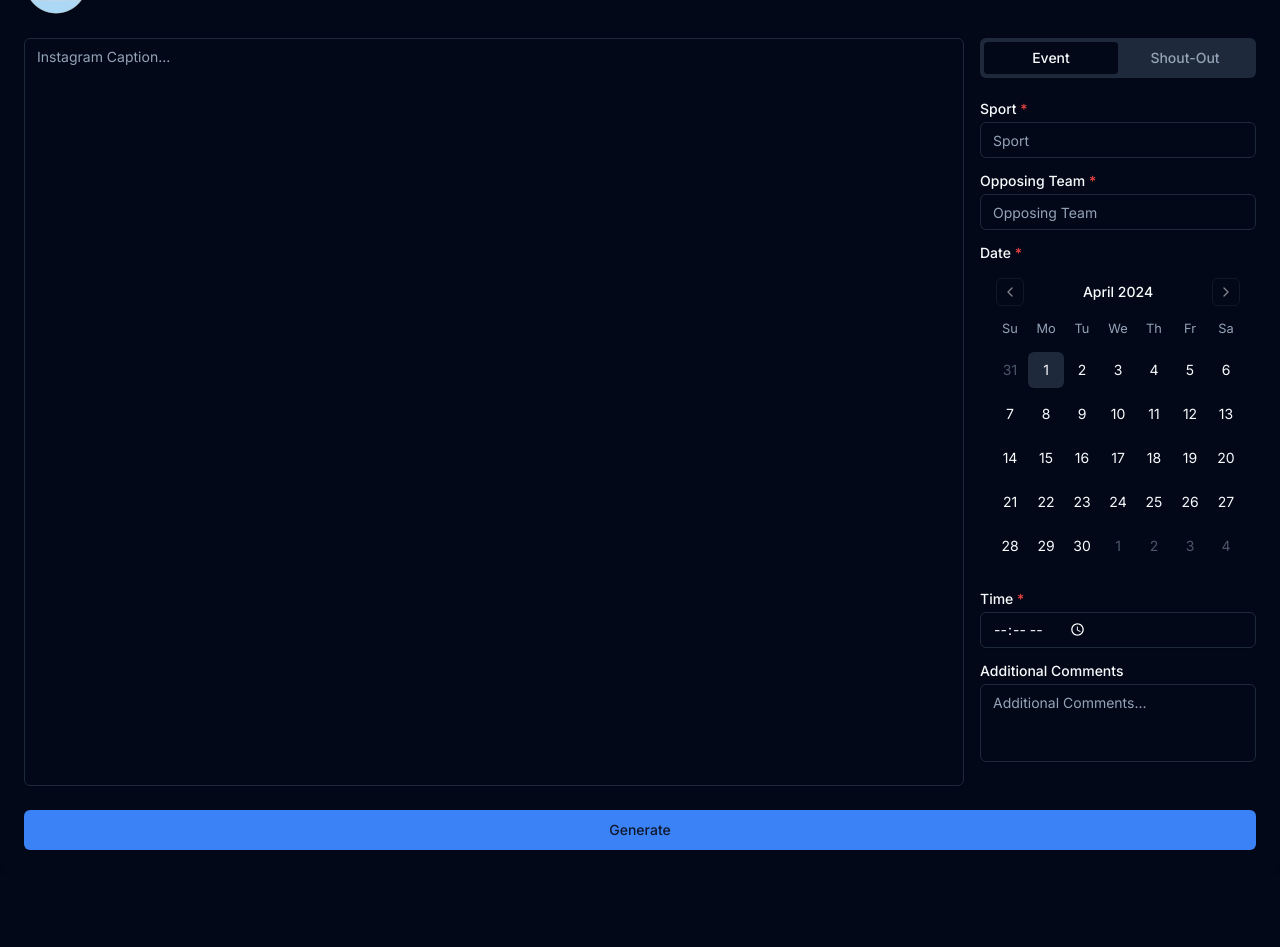
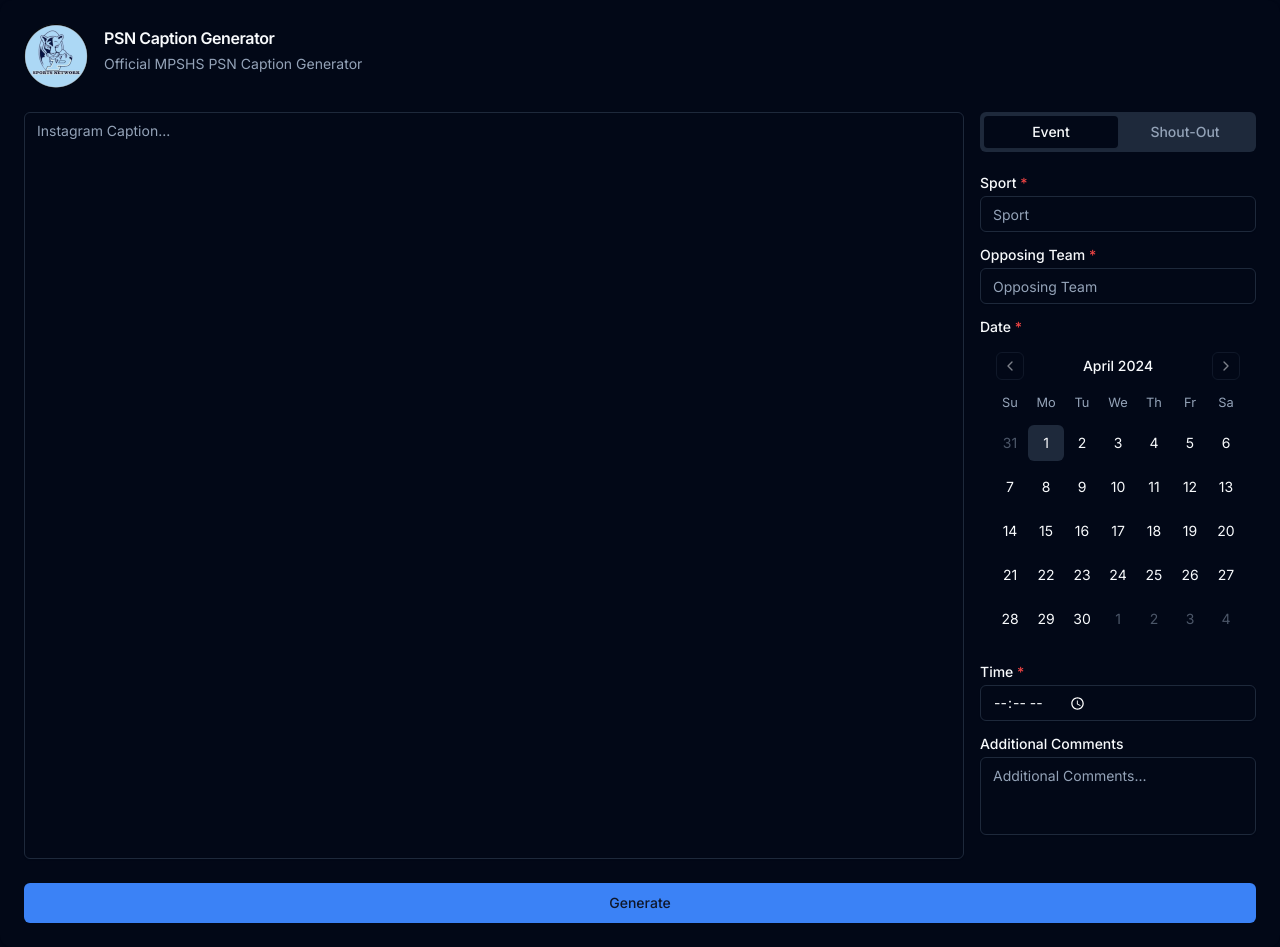
Before and after one commit to joel-sgc/psn-captioner, a Next.js app: page / in a window 1280 px wide. Before the commit the page ends 874 px from the top, so only its background shows below. Built offline with nearby package versions, Linux system fonts and the light colour scheme; no server answers.

Commit message:
- CSS fix

```diff
--- a/src/app/page.tsx
+++ b/src/app/page.tsx
@@ -28,7 +28,7 @@ export default function Home() {
   }
 
   return (
-    <main className="h-screen flex items-center">
+    <main className="min-h-screen flex items-center">
       <Card className="border-0 container p-0 h-max flex flex-col">
         <CardHeader className="flex-row gap-4 items-start justify-start">
           <img src="/logo.png" alt="logo" width={64} height={64}/>
```
Also changed, not shown: 1 other file (tests, documents, lock files or other folders).
